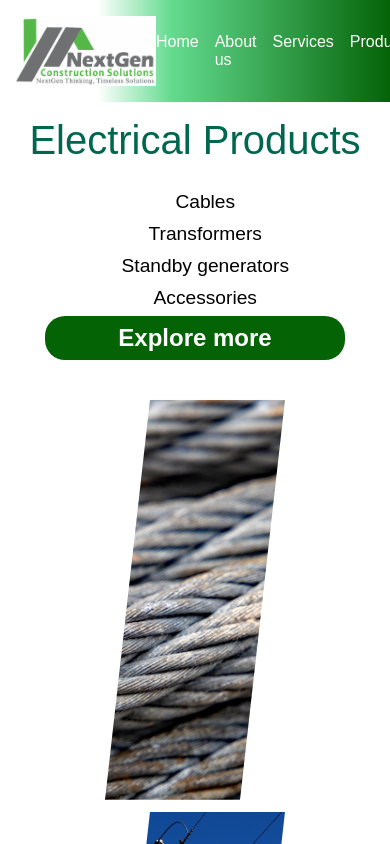
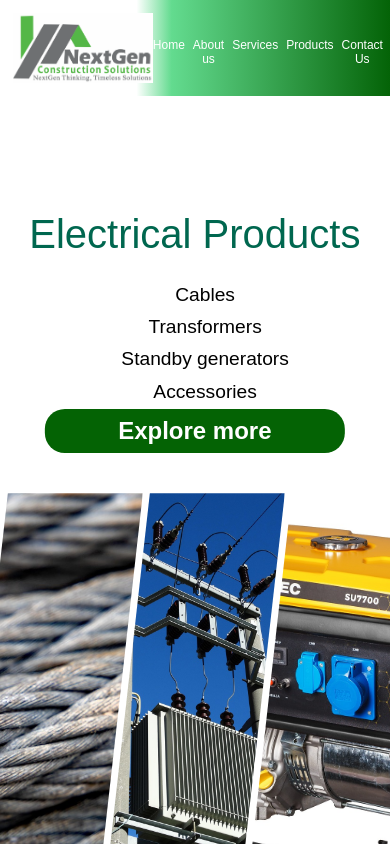
Before and after one commit to TanakaHumbani/nextgen, a Next.js app: page / in a window 390 px wide. Shown: the top 844 px of the page. Built offline with nearby package versions, Linux system fonts and the light colour scheme.

Commit message:
media queries update 2
Mobile update complete

```diff
--- a/components/navbar.js
+++ b/components/navbar.js
@@ -6,6 +6,7 @@ export default function NavBar() {
   return (
     <nav className={styles.navbar}>
       <Image
+        priority="false"
         src="/images/company-logo.png"
         alt="Company Logo"
         width={140}
--- a/styles/NavBar.module.css
+++ b/styles/NavBar.module.css
@@ -38,7 +38,7 @@ background: linear-gradient(90deg, rgba(255, 255, 255, 1) 17%, rgba(99, 219, 143
   background: #ffffff;
   background: linear-gradient(
     90deg,
-    rgba(255, 255, 255, 1) 25%,
+    rgba(255, 255, 255, 1) 17%,
     rgba(99, 219, 143, 1) 44%,
     rgba(4, 99, 7, 1) 100%
   );
@@ -73,8 +73,14 @@ background: linear-gradient(90deg, rgba(255, 255, 255, 1) 17%, rgba(99, 219, 143
 /* 📱 Mobile Styles - Keep structure, just shrink */
 @media (max-width: 768px) {
   .navbar {
+    background: linear-gradient(
+    90deg,
+    rgba(255, 255, 255, 1) 35%,
+    rgba(99, 219, 143, 1) 44%,
+    rgba(4, 99, 7, 1) 100%
+  );
     padding: 1rem; /* Less padding */
-    font-size: 1.2rem; /* Slightly smaller text */
+    font-size: 0.9rem; /* Slightly smaller text */
   }
 
   .navLinks {
@@ -82,7 +88,7 @@ background: linear-gradient(90deg, rgba(255, 255, 255, 1) 17%, rgba(99, 219, 143
   }
 
   .navLink {
-    font-size: 1rem; /* Smaller font */
+    font-size: 0.7rem; /* Smaller font */
   }
 
   .logo img {
@@ -90,3 +96,26 @@ background: linear-gradient(90deg, rgba(255, 255, 255, 1) 17%, rgba(99, 219, 143
     height: auto;
   }
 }
+
+/* 📱 Mobile Phones - ≤480px */
+@media (max-width: 480px) {
+  .navbar {
+    padding: 0.8rem; /* Smaller padding */
+    font-size: 0.8rem; /* Slightly smaller overall font */
+    text-align: center;
+  }
+
+  .navLinks {
+    gap: 0.5rem; /* Tighten spacing */
+    margin-top: 0.5rem;
+  }
+
+  .navLink {
+    font-size: 0.75rem; /* Smaller font size for links */
+  }
+
+  .logo img {
+    max-width: 100px; /* Shrink logo more on mobile */
+    height: auto;
+  }
+}
--- a/styles/layout.module.css
+++ b/styles/layout.module.css
@@ -159,7 +159,7 @@
   .imageSlice {
     width: 280px;
     height: 600px;
-    margin-left: -80;
+    margin-left: -80px;
     clip-path: polygon(25% 0%, 100% 0%, 75% 100%, 0% 100%);
   }
 }
@@ -167,6 +167,7 @@
 /* Mobile (max-width: 480px) */
 @media (max-width: 480px) {
   .landingWrapper {
+    margin-top: 100px;
     padding: 1rem 1rem;
     gap: 1.5rem;
   }
@@ -190,7 +191,7 @@
   }
 
   .imageGroup {
-    flex-wrap: wrap;
+    /* flex-wrap: wrap; */
     justify-content: center;
     gap: 0.75rem;
   }
@@ -198,7 +199,7 @@
   .imageSlice {
     width: 180px;
     height: 400px;
-    margin-left: 0;
+    margin-left: -50px;
     clip-path: polygon(25% 0%, 100% 0%, 75% 100%, 0% 100%);
   }
 }
```
Also changed, not shown: styles/about-us.module.css (+83 -0 lines), styles/footer.module.css (+22 -1 lines).
